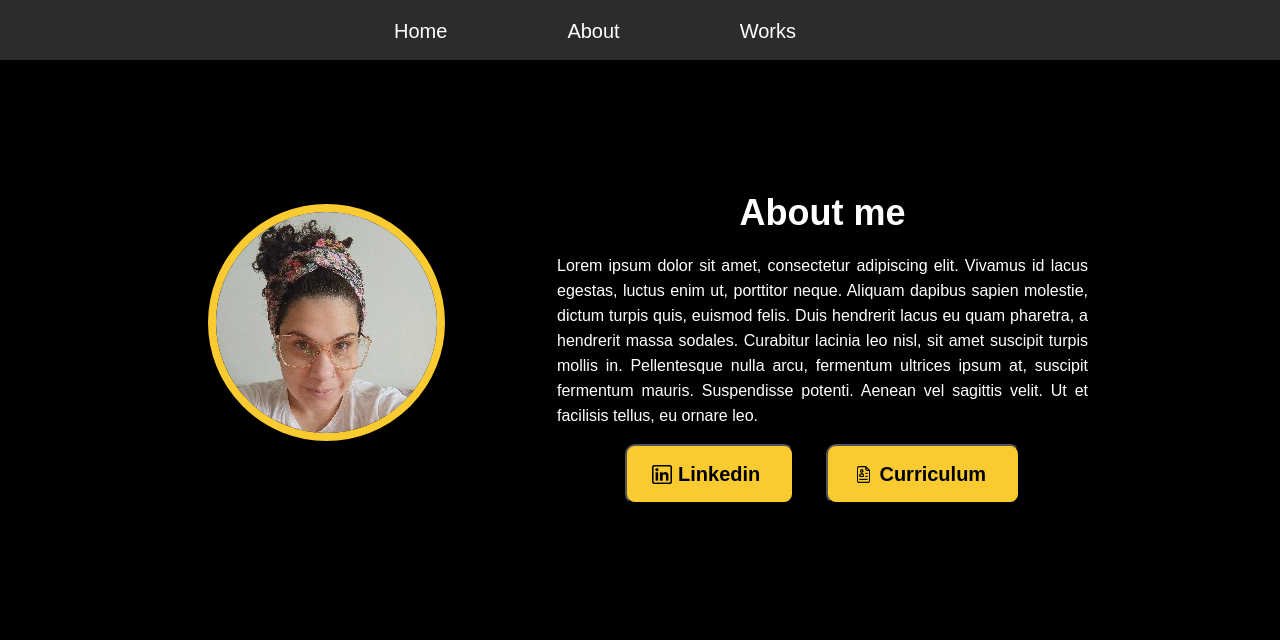
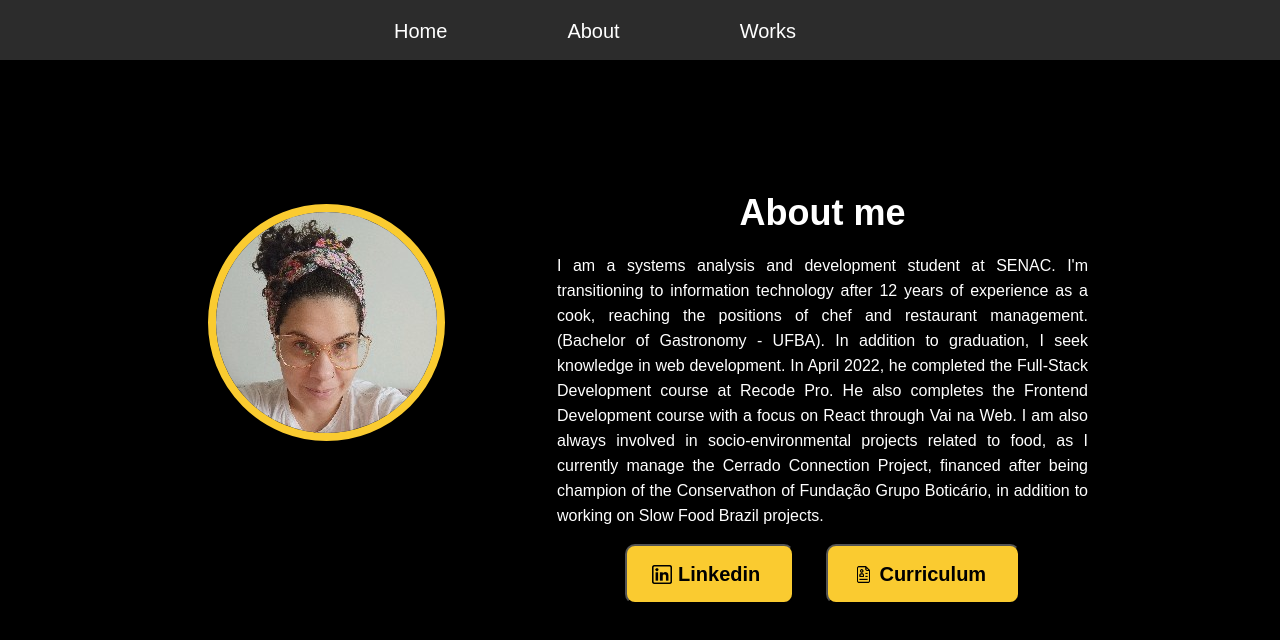
Before and after one commit to isamoreira/portifolio-2022, a React (Create React App) app in the folder meuportifolio/: page /About in a window 1280 px wide. Shown: the top 640 px of the page. Built offline with nearby package versions, Linux system fonts and the light colour scheme.

Commit message:
Update About.js

```diff
--- a/meuportifolio/src/Components/About/About.js
+++ b/meuportifolio/src/Components/About/About.js
@@ -149,13 +149,7 @@ export default function About(){
                 </ContainerImg>
                     <Containertext>
                     <H3>About me</H3>
-                    <Txt>Lorem ipsum dolor sit amet, consectetur adipiscing elit.
-                        Vivamus id lacus egestas, luctus enim ut, porttitor neque.
-                        Aliquam dapibus sapien molestie, dictum turpis quis, euismod felis.
-                        Duis hendrerit lacus eu quam pharetra, a hendrerit massa sodales.
-                        Curabitur lacinia leo nisl, sit amet suscipit turpis mollis in.
-                        Pellentesque nulla arcu, fermentum ultrices ipsum at, suscipit fermentum mauris.
-                        Suspendisse potenti. Aenean vel sagittis velit. Ut et facilisis tellus, eu ornare leo.
+                    <Txt>I am a systems analysis and development student at SENAC. I'm transitioning to information technology after 12 years of experience as a cook, reaching the positions of chef and restaurant management. (Bachelor of Gastronomy - UFBA). In addition to graduation, I seek knowledge in web development. In April 2022, he completed the Full-Stack Development course at Recode Pro. He also completes the Frontend Development course with a focus on React through Vai na Web. I am also always involved in socio-environmental projects related to food, as I currently manage the Cerrado Connection Project, financed after being champion of the Conservathon of Fundação Grupo Boticário, in addition to working on Slow Food Brazil projects.
                     </Txt>
 
                     <ContainerButton >
```
